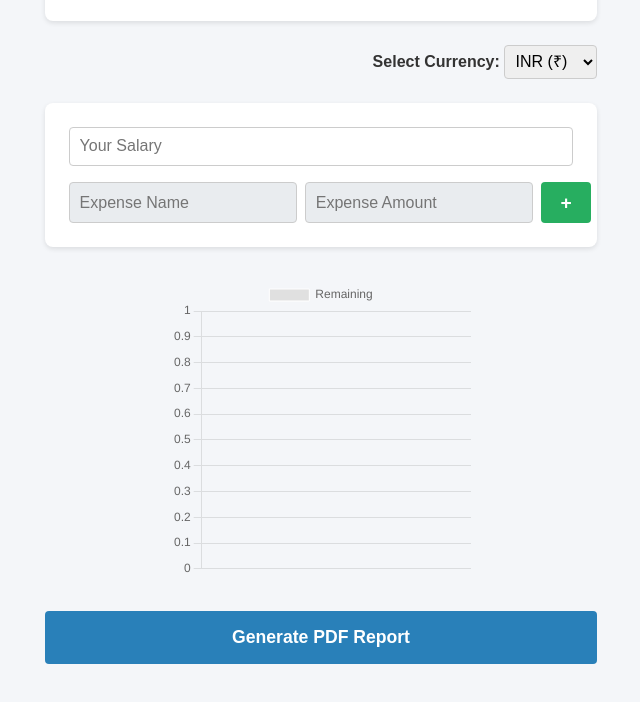
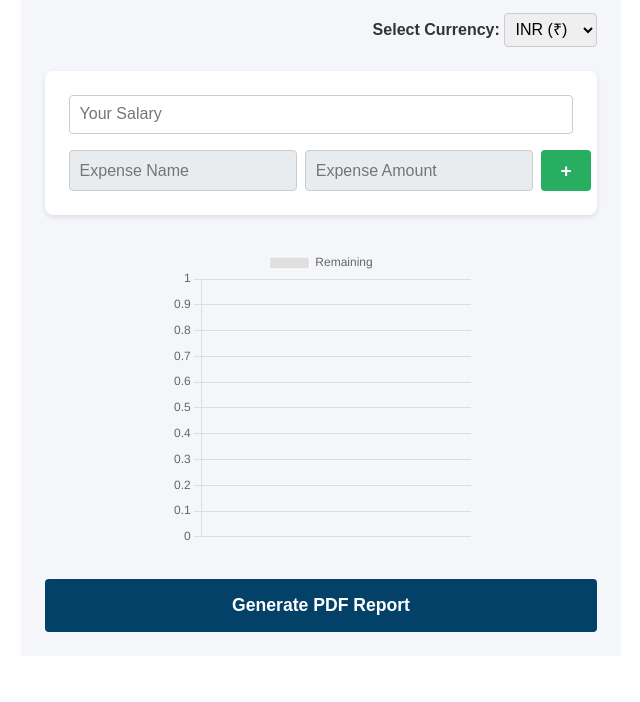
Before and after one commit to yourdevharsh/Prodesk-IT-Expenses, a website built with Vite: page index.html in a window 1280 px wide. Shown: the part 168-870 px from the top of the page, without its empty margins (319-959 px from the left). Built offline with nearby package versions, Linux system fonts and the light colour scheme.

Commit message:
Fixed style related issues.

```diff
--- a/index.html
+++ b/index.html
@@ -9,6 +9,7 @@
     <link rel="stylesheet" href="/src/style.css" />
   </head>
   <body>
+    <main>
       <h1>Expense</h1>
       <div class="mainValues">
         <p>
@@ -63,6 +64,7 @@
       <canvas id="chart"></canvas>
 
       <button id="genPdfBtn">Generate PDF Report</button>
+    </main>
 
     <script src="https://cdn.jsdelivr.net/npm/chart.js"></script>
     <script src="https://unpkg.com/jspdf@latest/dist/jspdf.umd.min.js"></script>
--- a/src/style.css
+++ b/src/style.css
@@ -5,12 +5,13 @@
   padding: 0;
 }
 
-body {
+main {
   font-family: Arial, Helvetica, sans-serif;
   background-color: #f4f6f9;
   color: #333;
   max-width: 600px;
   margin: 2rem auto;
+  margin-top: 0;
   padding: 1.5rem;
 }
 
@@ -158,11 +159,11 @@ button:disabled {
 #genPdfBtn {
   display: block;
   width: 100%;
-  background-color: #2980b9;
+  background-color: #044169;
   padding: 1rem;
   font-size: 1.1rem;
 }
 
 #genPdfBtn:hover {
-  background-color: #3498db;
+  background-color: #000000;
 }
```
Lines whose indentation alone changed are shown as unchanged.
